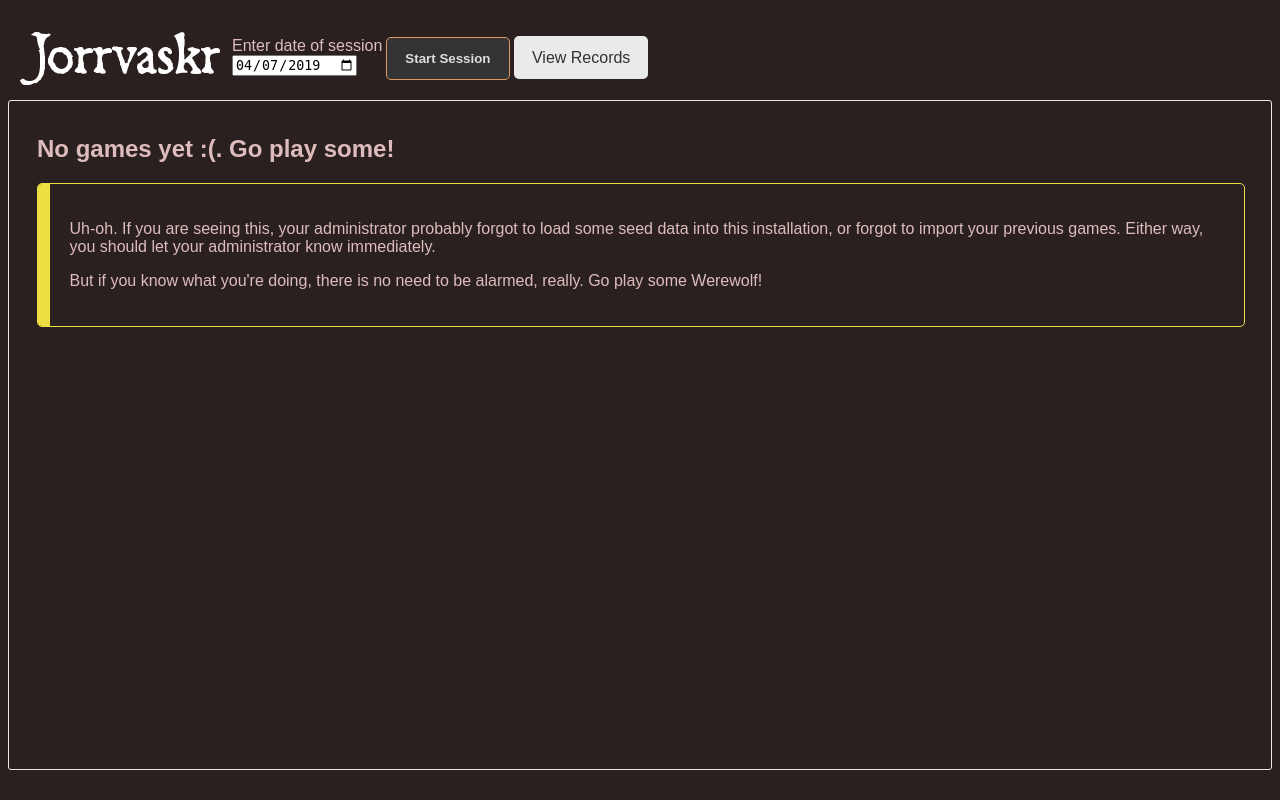
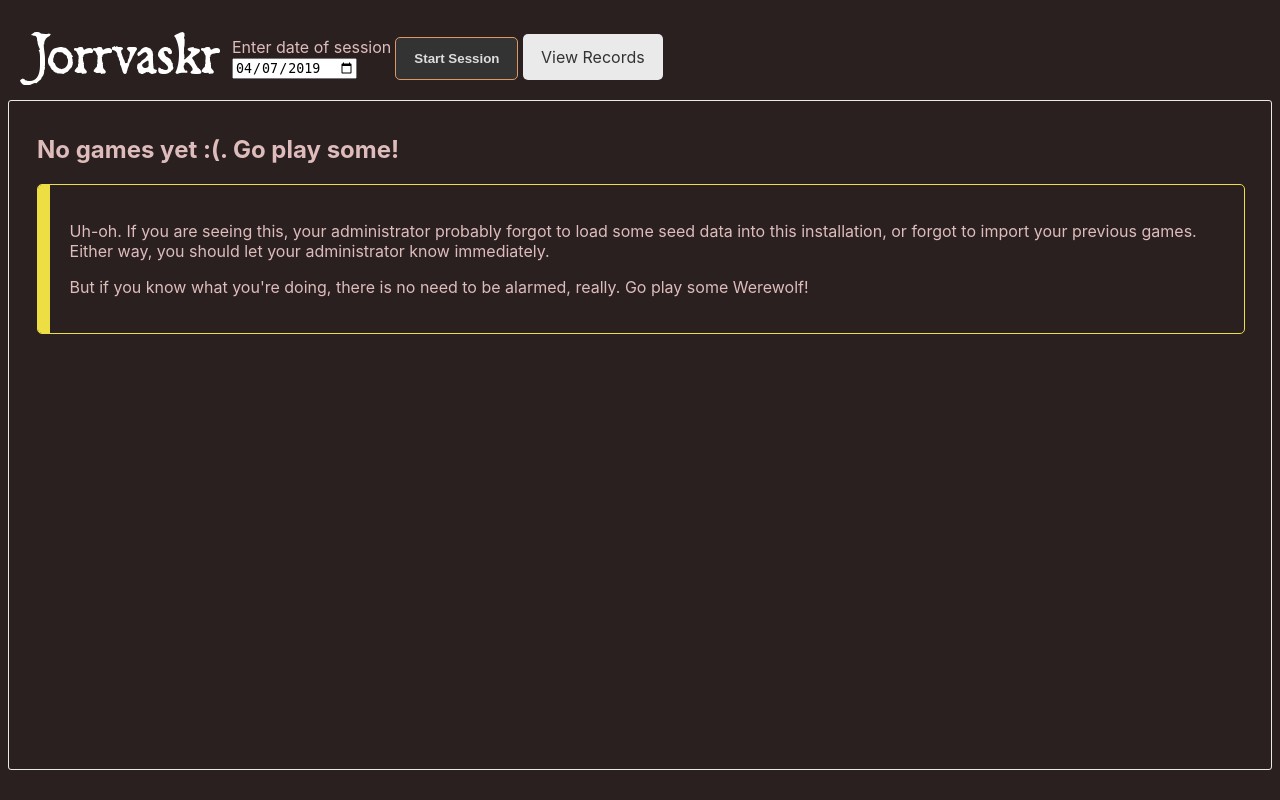
Before and after one commit to skytreader/jorrvaskr, a Flask app: page / in a window 1280 px wide. Run offline with Flask 2, Linux system fonts and the light colour scheme.

Commit message:
Add fancier typography options.
I'm not sure whether this goes against the ethos of this project to stay
minimalist from a tech point-of-view, and yet functional. At worst it adds a few
kilobytes of text and I'm not sure if the return value is worth it.

```diff
--- a/app/static/styles/jorrvaskr.css
+++ b/app/static/styles/jorrvaskr.css
@@ -1,7 +1,7 @@
 body {
     background: #2b2020;
     color: #debcbc;
-    font-family: sans-serif;
+    font-family: -apple-system, BlinkMacSystemFont, 'Segoe UI', 'Roboto', 'Oxygen', 'Ubuntu', 'Cantarell', 'Fira Sans', 'Droid Sans', 'Helvetica Neue', sans-serif;
 }
 
 a {
```
